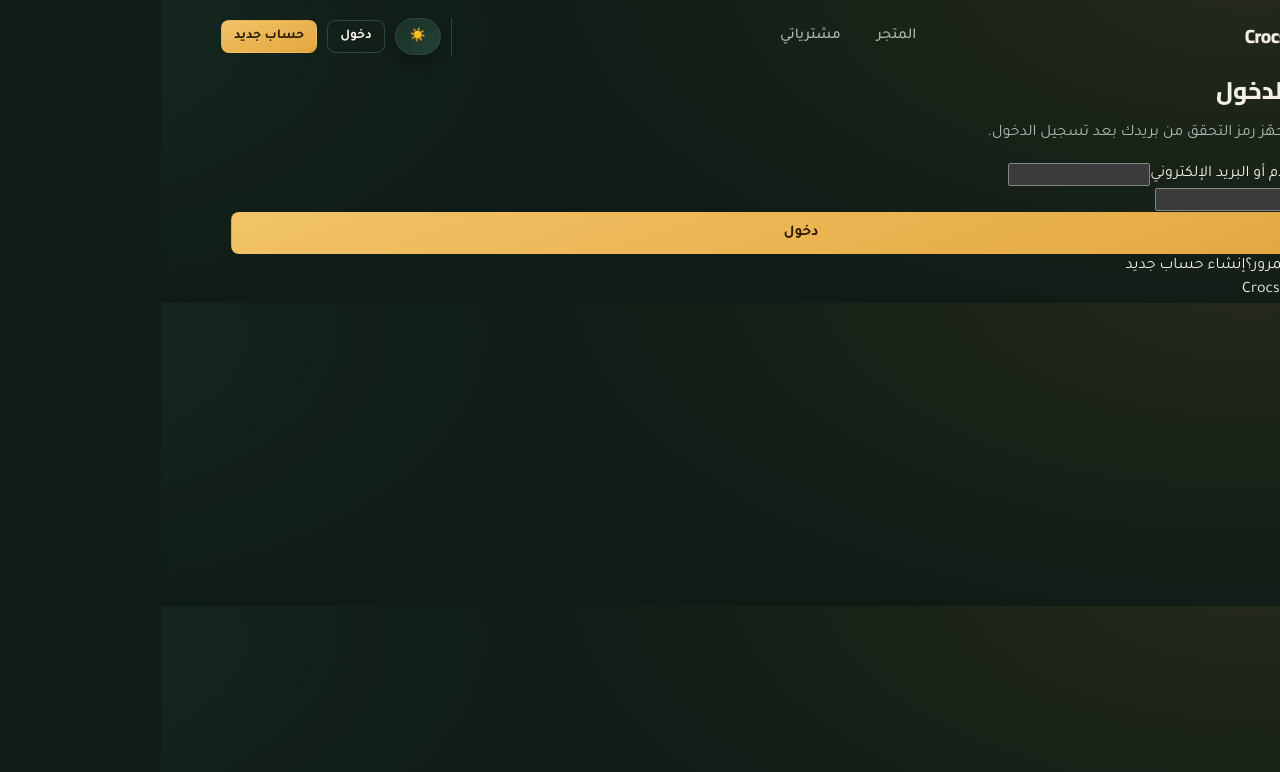
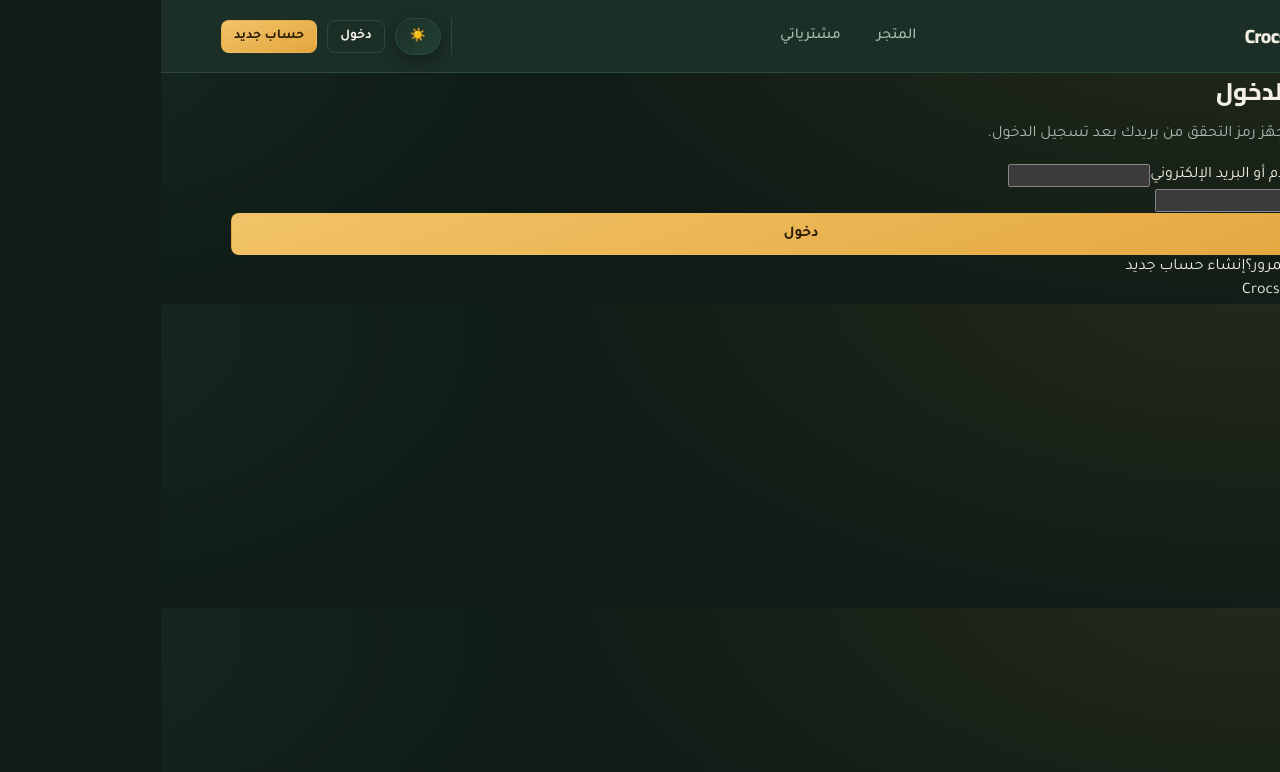
Before and after one commit to mohamedmlm/f, a React (Vite) app: page /login in a window 1280 px wide. Shown: the top 772 px of the page. Built offline with nearby package versions, Linux system fonts and the light colour scheme.

Commit message:
Sep 10, 2026, 12:42 AM

```diff
--- a/src/styles/app.css
+++ b/src/styles/app.css
@@ -1,13 +1,10 @@
 /* ================= Navbar ================= */
-.nav-backdrop {
-  position: fixed;
-  inset: 0;
-  background: rgba(15, 17, 23, 0.18);
-
-  /* تحت الـ navbar */
-  z-index: 40;
-
-  pointer-events: auto;
+.navbar {
+  position: sticky;
+  top: 0;
+  z-index: 50;
+  background: var(--surface);
+  border-bottom: 1px solid var(--line);
 }
 
 .navbar-inner {
```
